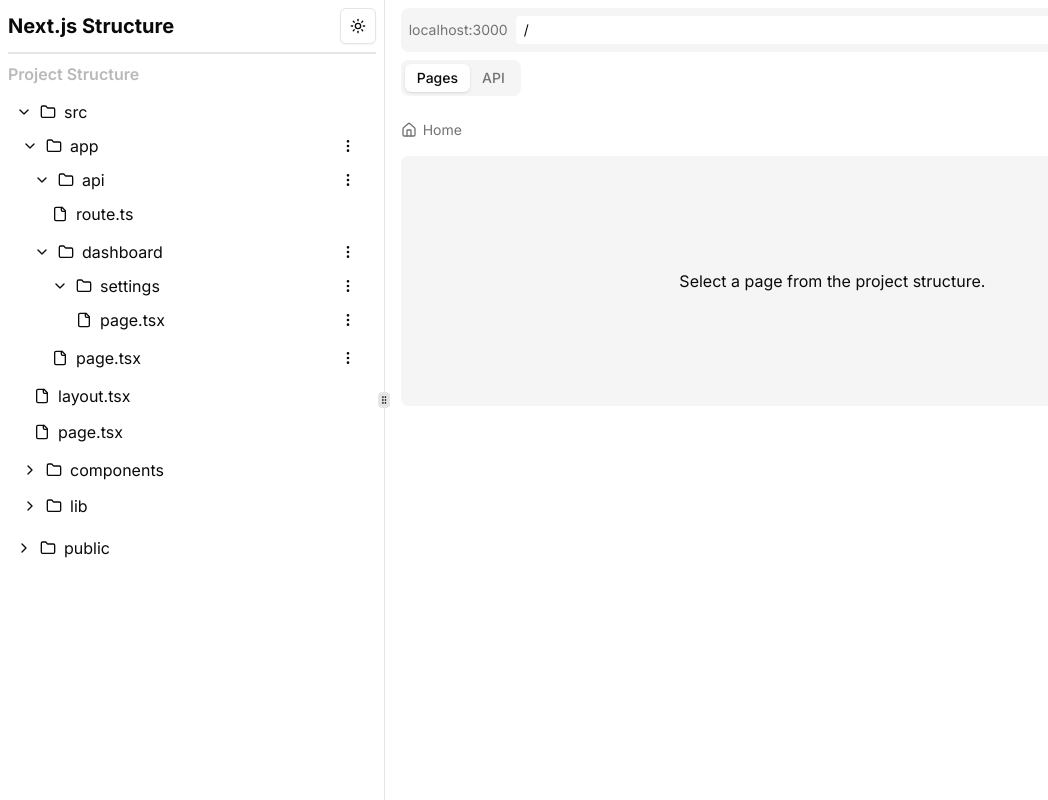
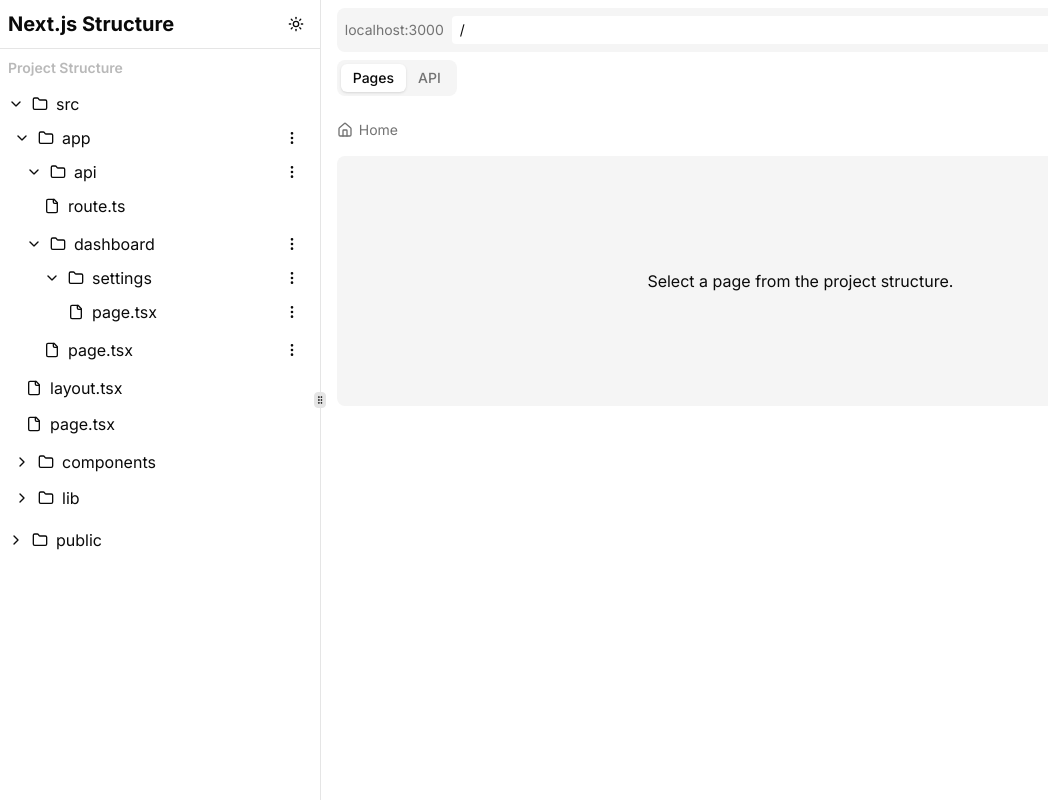
Before and after one commit to buraketmen/nextjs-project-structure, a Next.js app: page / in a window 1280 px wide. Shown: the whole page, without its empty margins (0-1048 px from the left). Built offline with nearby package versions, Linux system fonts and the light colour scheme.

Commit message:
style: page layout

```diff
--- a/app/page.tsx
+++ b/app/page.tsx
@@ -20,7 +20,7 @@
   if (!orientation) return null;
 
   return (
-    <main className="flex min-h-screen">
+    <main className="flex min-h-[100dvh]">
       <ResizablePanelGroup
         direction={orientation}
         className="min-h-screen w-full"
@@ -29,32 +29,40 @@
           defaultSize={isHorizontal ? 25 : 50}
           minSize={isHorizontal ? 20 : 30}
           maxSize={isHorizontal ? 50 : 80}
-          className={
-            isHorizontal ? "min-w-[250px] max-h-[100dvh]" : "min-h-[200px]"
-          }
+          className={cn(
+            "max-h-[100dvh]",
+            isHorizontal ? "min-w-[250px]" : "min-h-[200px]"
+          )}
         >
-          <div className={cn("flex flex-col h-full p-2")}>
-            <div className="flex justify-between items-center mb-2 border-b-2 pb-2">
-              <h1 className="text-xl font-bold truncate">Next.js Structure</h1>
+          <div className="flex flex-col h-full">
+            <div className="flex justify-between items-center mb-1 md:mb-2 border-b p-1 md:p-2">
+              <h1 className="text-md md:text-xl font-bold truncate">
+                Next.js Structure
+              </h1>
               <ThemeToggle />
             </div>
-            <h2 className="text-md font-semibold mb-2 text-muted-foreground/50">
+            <h2 className="hidden md:block text-[14px] md:text-md font-semibold mb-1 md:mb-2 px-1 md:px-2 text-muted-foreground/50">
               Project Structure
             </h2>
-            <div className={cn("flex-1 overflow-y-auto")}>
+            <div className="flex-1 overflow-y-auto">
               <ProjectStructure />
             </div>
           </div>
         </ResizablePanel>
         <ResizableHandle withHandle />
-        <ResizablePanel defaultSize={isHorizontal ? 75 : 50}>
-          <div
-            className={cn(
-              "px-4 py-2 overflow-y-auto",
-              isHorizontal ? "h-[100dvh]" : "h-full"
-            )}
-          >
-            <BrowserView />
+        <ResizablePanel
+          defaultSize={isHorizontal ? 75 : 50}
+          className="h-[100dvh]"
+        >
+          <div className="h-full w-full overflow-y-auto">
+            <div
+              className={cn("h-full", {
+                "px-4 py-2": isHorizontal,
+                "px-2 py-2": !isHorizontal,
+              })}
+            >
+              <BrowserView />
+            </div>
           </div>
         </ResizablePanel>
       </ResizablePanelGroup>
--- a/components/theme-toggle.tsx
+++ b/components/theme-toggle.tsx
@@ -1,24 +1,24 @@
-"use client"
+"use client";
 
-import * as React from "react"
-import { Moon, Sun } from "lucide-react"
-import { useTheme } from "next-themes"
+import * as React from "react";
+import { Moon, Sun } from "lucide-react";
+import { useTheme } from "next-themes";
 
-import { Button } from "@/components/ui/button"
+import { Button } from "@/components/ui/button";
 import {
   DropdownMenu,
   DropdownMenuContent,
   DropdownMenuItem,
   DropdownMenuTrigger,
-} from "@/components/ui/dropdown-menu"
+} from "@/components/ui/dropdown-menu";
 
 export function ThemeToggle() {
-  const { setTheme } = useTheme()
+  const { setTheme } = useTheme();
 
   return (
     <DropdownMenu>
       <DropdownMenuTrigger asChild>
-        <Button variant="outline" size="icon">
+        <Button variant={"ghost"} size="icon" className="h-8 w-8">
           <Sun className="h-[1.2rem] w-[1.2rem] rotate-0 scale-100 transition-all dark:-rotate-90 dark:scale-0" />
           <Moon className="absolute h-[1.2rem] w-[1.2rem] rotate-90 scale-0 transition-all dark:rotate-0 dark:scale-100" />
           <span className="sr-only">Toggle theme</span>
@@ -36,5 +36,5 @@
         </DropdownMenuItem>
       </DropdownMenuContent>
     </DropdownMenu>
-  )
+  );
 }
```
